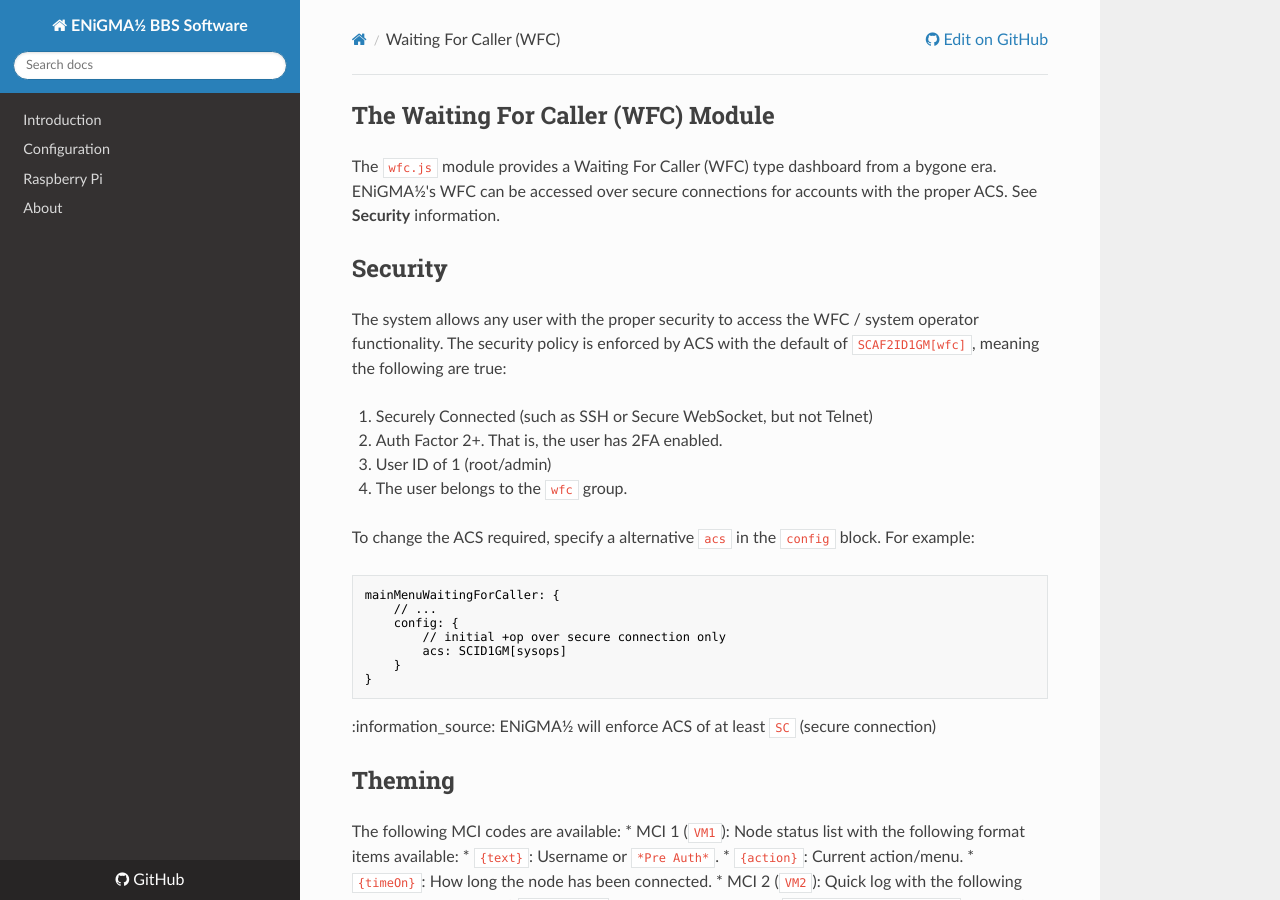
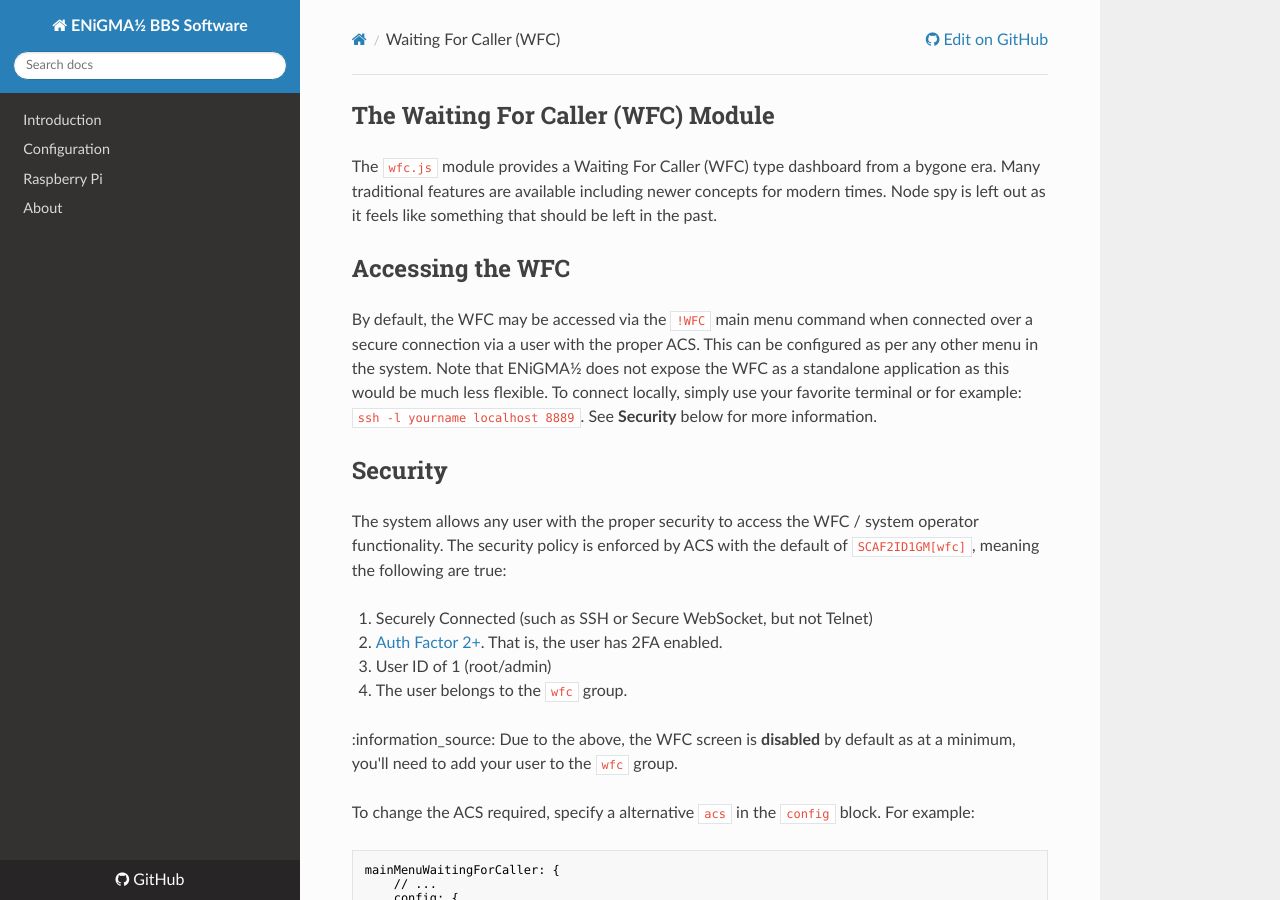
Before and after one commit to NuSkooler/enigma-bbs, an MkDocs documentation site: the page built from docs/_docs/modding/wfc.md, in a window 1280 px wide and 900 px high. Built offline with MkDocs 1.6.1, drawn with Linux system fonts in a browser that asks for light colours; nearby versions of some CDN libraries; old or Windows-style settings are respelled for this version of MkDocs.

Commit message:
Additional information in WFC docs

````diff
--- a/docs/_docs/modding/wfc.md
+++ b/docs/_docs/modding/wfc.md
@@ -3,15 +3,20 @@ layout: page
 title: Waiting For Caller (WFC)
 ---
 ## The Waiting For Caller (WFC) Module
-The `wfc.js` module provides a Waiting For Caller (WFC) type dashboard from a bygone era. ENiGMA½'s WFC can be accessed over secure connections for accounts with the proper ACS. See **Security** information.
+The `wfc.js` module provides a Waiting For Caller (WFC) type dashboard from a bygone era. Many traditional features are available including newer concepts for modern times. Node spy is left out as it feels like something that should be left in the past.
+
+## Accessing the WFC
+By default, the WFC may be accessed via the `!WFC` main menu command when connected over a secure connection via a user with the proper ACS. This can be configured as per any other menu in the system. Note that ENiGMA½ does not expose the WFC as a standalone application as this would be much less flexible. To connect locally, simply use your favorite terminal or for example: `ssh -l yourname localhost 8889`. See **Security** below for more information.
 
 ## Security
 The system allows any user with the proper security to access the WFC / system operator functionality. The security policy is enforced by ACS with the default of `SCAF2ID1GM[wfc]`, meaning the following are true:
 
 1. Securely Connected (such as SSH or Secure WebSocket, but not Telnet)
-2. Auth Factor 2+. That is, the user has 2FA enabled.
+2. [Auth Factor 2+](modding/user-2fa-otp-config.md). That is, the user has 2FA enabled.
 3. User ID of 1 (root/admin)
 4. The user belongs to the `wfc` group.
+
+:information_source: Due to the above, the WFC screen is **disabled** by default as at a minimum, you'll need to add your user to the `wfc` group.
 
 To change the ACS required, specify a alternative `acs` in the `config` block. For example:
 ```hjson
````
Also changed, not shown: 1 other file.
